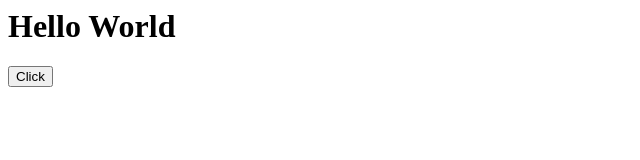
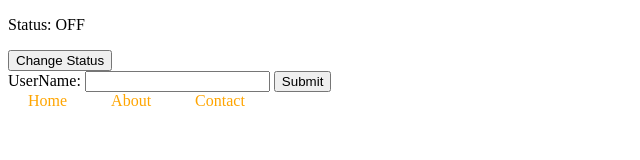
Before and after one commit to prabhulakshminarayanan/dom-javascript, a plain HTML site: page index.html in a window 1280 px wide. Shown: the whole page, without its empty margins (0-640 px from the left). Drawn offline with Linux system fonts and the light colour scheme.

Commit message:
code cjhanges

```diff
--- a/index.html
+++ b/index.html
@@ -1,27 +1,96 @@
+<!DOCTYPE html>
 <html>
-    <head>
-     <title> this is dom</title>
-     <style>
-        .prabhu {
-         background-color: black;
-         color: green;
-         border:2px solid orange;
-         border-radius: 10px;
-         font-size:36px
+
+<head>
+    <title>This is dom</title>
+    <style>
+        .nav-link {
+            padding: 20px;
+            text-decoration: none;
+            color: orange;
         }
 
-     </style>
-    </head>
-    <body>
-        <h1 id="text">Hello World</h1>
-        <button onclick='changeText()'>Click</button>
+        .active {
+            font-weight: bolder;
+            color: black;
+        }
 
-    </body>
+    </style>
+</head>
+
+<body>
+
+    <p id = "status">Status: OFF</p>
+    <button onclick="toggleStatus()">Change Status</button>
+
+    <form id = "myForm">
+        <label for = "username">UserName:</label>
+        <input type = "text" id = "username">
+        <p id = "error" style="color: red; display: none;">Username is required and cannot be empty!</p>
+        <button type = "button" onclick="validateForm()">Submit</button>
+
+    </form>
+
+    <nav>
+        <a href="#home" id = "homelink" class="nav-link" onclick="highlight('homelink')">Home</a>
+        <a href="#about" id = "aboutlink" class="nav-link" onclick="highlight('aboutlink')">About</a>
+        <a href="#contact" id = "contactlink" class="nav-link" onclick="highlight('contactlink')">Contact</a>
+    </nav>
+
+
+
+
     <script>
-        function changeText(){
-            document.getElementById('text').textContent="Hi Hello , how are you"
+
+        function toggleStatus() {
+            const statusElement = document.getElementById("status");
+
+            if(statusElement.textContent === "Status: OFF") {
+                statusElement.textContent = "Status: ON";
+            } else {
+                statusElement.textContent = "Status: OFF"
+            }
         }
+
+        function validateForm() {
+            const userInput = document.getElementById("username");
+            const errorElement = document.getElementById("error");
+
+            // check if the username is empty
+            if(userInput.value === ""){
+                errorElement.style.display = "block"
+            }
+            else {
+                errorElement.style.display = "none";
+                alert("Form is successfully submitted")
+            }
+
+        }
+
+        function highlight(venkat) {
+
+            document.getElementById("homelink").classList.remove('active');
+            document.getElementById("aboutlink").classList.remove('active');
+            document.getElementById("contactlink").classList.remove('active');
+
+            document.getElementById(venkat).classList.add("active");
+
+
+        }
+
+        // using tagname
+        // function highlight(venkat) {
+        //     const links = document.getElementsByTagName("a");
+
+        //     for(let link of links){
+        //         link.classList.remove("active")
+        //     }
+        //     event.target.classList.add("active")
+
+        // }
+
     </script>
 
+</body>
 
 </html>
```
